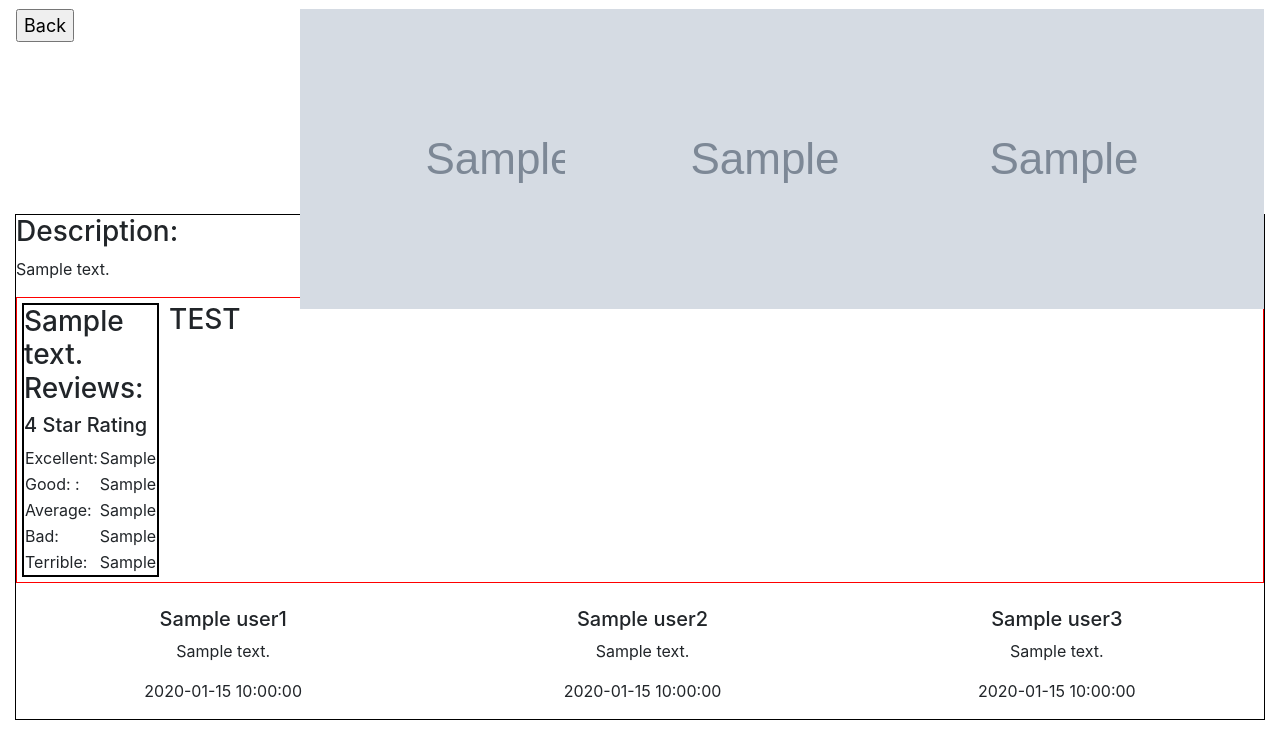
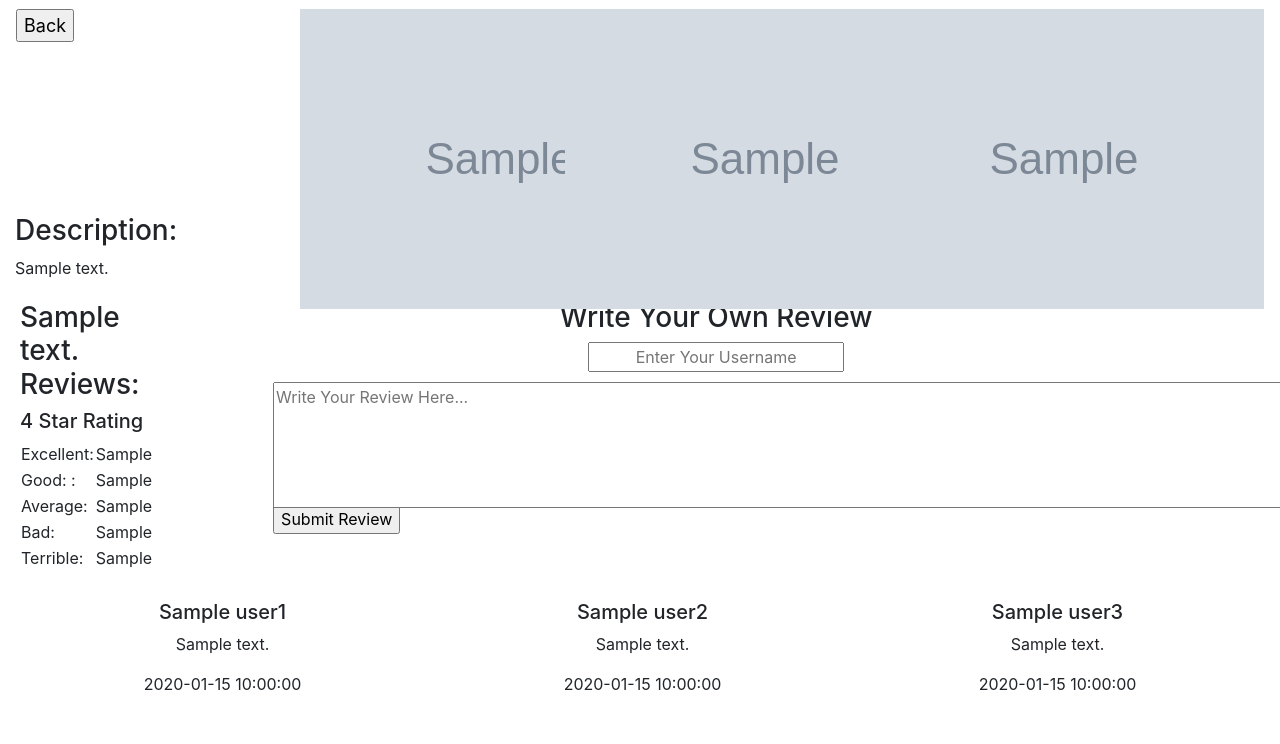
Before and after one commit to truonging/Tourist-Attraction-Locator, a Flask app: template templates/activity.html in a window 1280 px wide. Shown: the part 56-800 px from the top of the page. Run offline with Flask 2, Linux system fonts and the light colour scheme; the template is opened without the code that fills it: most values are stand-ins (such as "Sample title", 1, 10 or a date in 2020); grey boxes marked "Sample" are stand-in pictures; some libraries are stand-ins or nearby versions.

Commit message:
added review form that lets user write their own review and display it

```diff
--- a/app.py
+++ b/app.py
@@ -6,6 +6,7 @@ import requests
 from bs4 import BeautifulSoup
 import os
 import mysql.connector
+from datetime import date
 
 app = Flask(__name__)
 fa = FontAwesome(app)
@@ -42,9 +43,9 @@ def owned_activities():
             sql = f"SELECT city, state, url FROM activities WHERE ID = '{ID}'"
             mycursor.execute(sql)
             city, state, url = mycursor.fetchone()
+            mycursor.close()
             return redirect(url_for("activity", city=city, state=state, url=url))
 
-            pass
     mycursor = mydb.cursor(dictionary=True)
     query = "SELECT * FROM activities"
     mycursor.execute(query)
@@ -124,12 +125,24 @@ def activity(url, city, state):
     new_url = "https://www.tripadvisor.com/" + url
     dct = get_activity_page(new_url, city)
     if request.method == "POST":
+        print(request.form)
         if request.form["save_activity"] == "True":
             mycursor = mydb.cursor()
             sql = "INSERT IGNORE INTO activities (title, address, reviewAmount, rating, description, city, state, url) VALUES (%s,%s,%s,%s,%s,%s,%s,%s)"
             val = save_activity_data(dct, city, state, url)
             mycursor.execute(sql, val)
-            print(val)
+            print(mycursor.rowcount, "was inserted.")
+            mydb.commit()
+            mycursor.close()
+        elif request.form["write_review"] == "True":
+            name = request.form["name"]
+            review = request.form["review"]
+            today = date.today()
+            review_date = today.strftime("%B %d, %Y")
+            review_date = "Written " + review_date
+            mycursor = mydb.cursor()
+            sql = "INSERT INTO user_reviews (name, review_date, review, url) VALUES (%s,%s,%s,%s)"
+            mycursor.execute(sql, (name, review_date, review, new_url))
             print(mycursor.rowcount, "was inserted.")
             mydb.commit()
             mycursor.close()
@@ -137,6 +150,28 @@ def activity(url, city, state):
         calc_ratings(dct)
     except:
         print("couldnt calc_ratings")
+
+    # check if new_url in mysql url
+    mycursor = mydb.cursor(dictionary=True)
+    sql = f"SELECT * FROM user_reviews WHERE url = '{new_url}'"
+    mycursor.execute(sql)
+    result = mycursor.fetchall()
+    mycursor.close()
+    if len(result) >= 1:
+        dct["user3"] = dct["user2"]
+        dct["user2"] = dct["user1"]
+        count = 1
+        for x in result:
+            if count == 4:
+                break
+            if count == 1:
+                dct["user1"] = {"name": x["name"], "review": x["review"], "date": x["review_date"]}
+            elif count >= 2:
+                dct["user3"] = dct["user2"]
+                dct["user2"] = dct["user1"]
+                dct["user1"] = {"name": x["name"], "review": x["review"], "date": x["review_date"]}
+            count += 1
+
     image = [i for i in os.listdir('static/images') if i.endswith('.jpeg')][0]
     image2 = [i for i in os.listdir('static/images') if i.endswith('.jpg')][0]
     image3 = [i for i in os.listdir('static/images') if i.endswith('.jpg')][1]
--- a/templates/activity.html
+++ b/templates/activity.html
@@ -10,17 +10,18 @@
 <p class="center">{{dct["address"]}}</p>
 <div class="center">
     <form method="post">
+        <input type="hidden" name="write_review" value="False"/>
         <input type="hidden" name="save_activity" value="True"/>
         <input type="submit" value="Save Activity"/>
     </form>
 </div>
-<div class="little_left" style="border: 1px solid black;">
+<div class="little_left">
     <div>
         <h3>Description:</h3>
         <p>{{dct["description"]}}</p>
     </div>
-    <div style="display: flex;border: 1px solid red;">
-        <div class="item" style="width:25%;border: 2px solid black;">
+    <div style="display: flex;">
+        <div class="item" style="width:25%;">
             <div>
                 <h3>{{dct["reviewamount"]}} Reviews:</h3>
                 <h5>{{dct["rating"]}} Star Rating</h5>
@@ -37,8 +38,17 @@
         </div>
 
 
-        <div class="item">
-            <h3>TEST</h3>
+        <div class="item" style="position:relative;left:110px;">
+            <h3 class="center" style="position:relative;right:80px;">Write Your Own Review</h3>
+            <form method="post">
+                <input type="hidden" name="save_activity" value="False"/>
+                <input type="hidden" name="write_review" value="True"/>
+                <div class="center" style="position:relative;right:80px;">
+                    <input type="text" class="center" id="name" name="name" placeholder="Enter Your Username"><br>
+                </div>
+                <textarea id="review" name="review" rows="5" cols="100" style="position: relative;top:10px;" placeholder="Write Your Review Here..."></textarea>
+                <input type="submit" value="Submit Review">
+            </form>
         </div>
 
 
```
